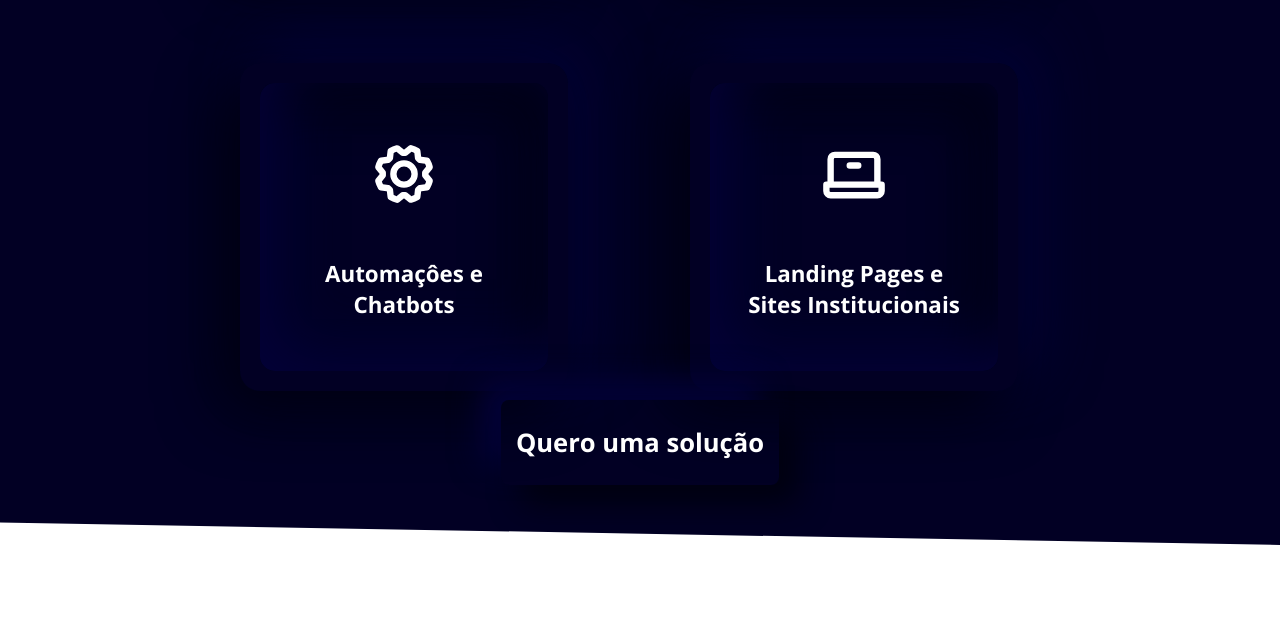
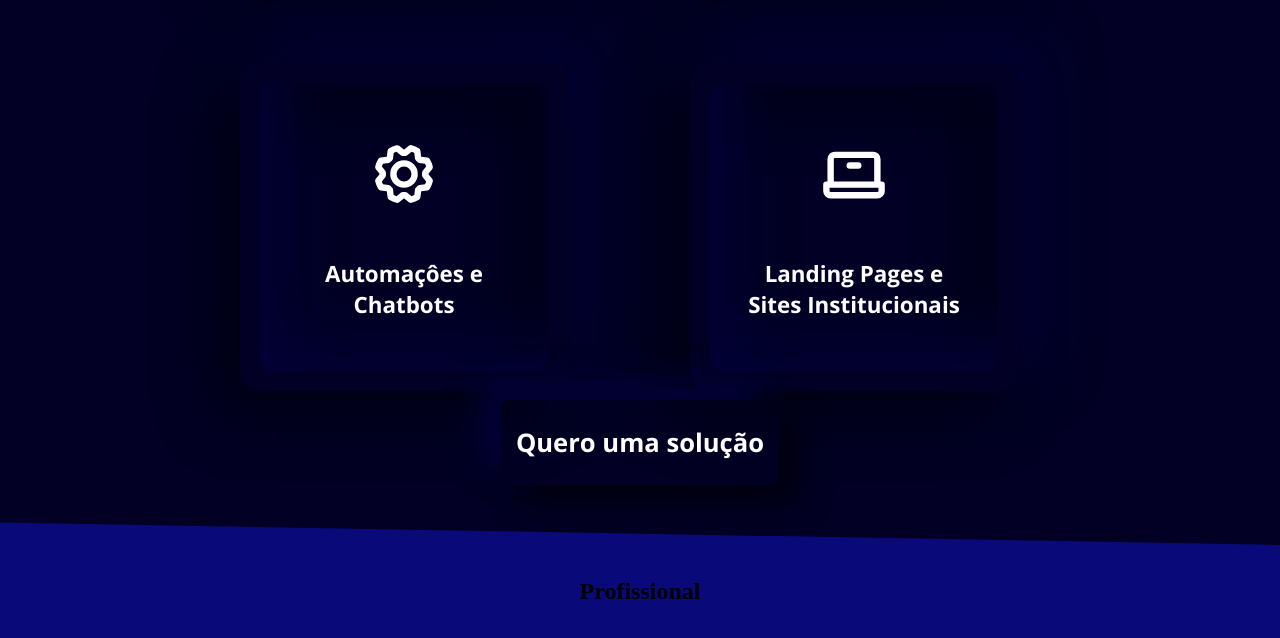
Before and after one commit to dario-bastos-dev/Poritfolio-2, a React (Vite) app: page / in a window 1280 px wide. Shown: the part 1285-1923 px from the top of the page. Before the commit the page ends 1830 px from the top, so only its background shows below. Built offline with nearby package versions, Linux system fonts and the light colour scheme.

Commit message:
Iniciando terceira seção

```diff
--- a/src/App.tsx
+++ b/src/App.tsx
@@ -2,14 +2,16 @@ import Bar from './ui/components/Bar';
 import Navbar from './ui/components/Navbar';
 import Section1 from './ui/partials/Section1';
 import Section2 from './ui/partials/Section2';
+import Section3 from './ui/partials/Section3';
 function App() {
 
   return (
     <>
-      <Navbar/>
+      <Navbar />
       <Section1 />
       <Bar />
-      <Section2/>
+      <Section2 />
+      <Section3 />
     </>
   )
 }
--- /dev/null
+++ b/src/ui/partials/Section3.tsx
@@ -0,0 +1,13 @@
+import { StyledSection3 } from "../styles/SectionStyles";
+
+const Section3 = () => {
+  return (
+    <StyledSection3>
+      <div className="container">
+        <h2>Profissional</h2>
+      </div>
+    </StyledSection3>
+  );
+};
+
+export default Section3;
--- a/src/ui/styles/SectionStyles.tsx
+++ b/src/ui/styles/SectionStyles.tsx
@@ -127,3 +127,14 @@ export const StyledSection2 = styled.section`
     }
   }
 `;
+
+export const StyledSection3 = styled.section`
+background-color: ${({ theme }) => theme.colors.blue2};
+margin-top: -47px;
+height: 100vh;
+.container {
+  padding-top: 60px;
+  text-align: center;
+};
+
+`;
```
